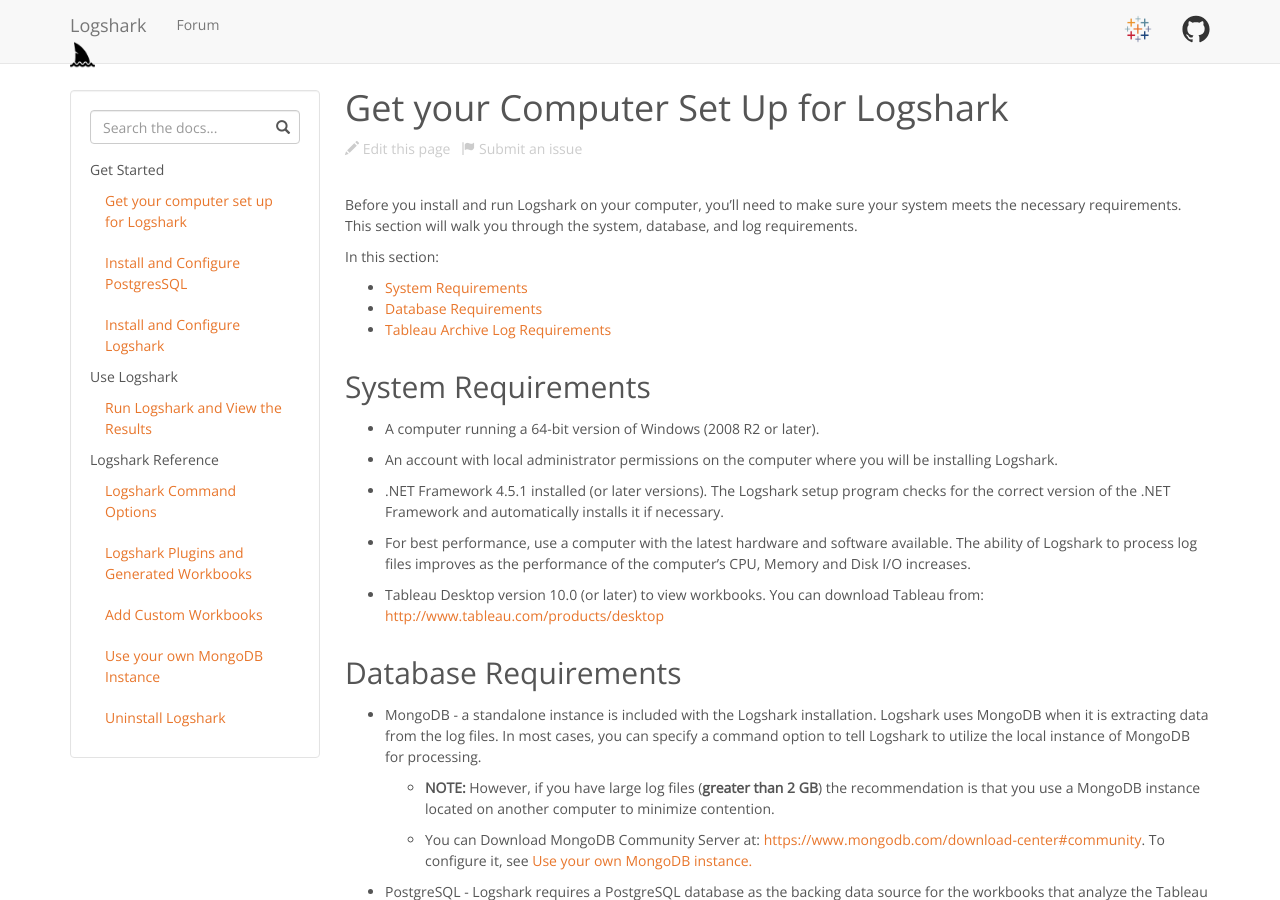
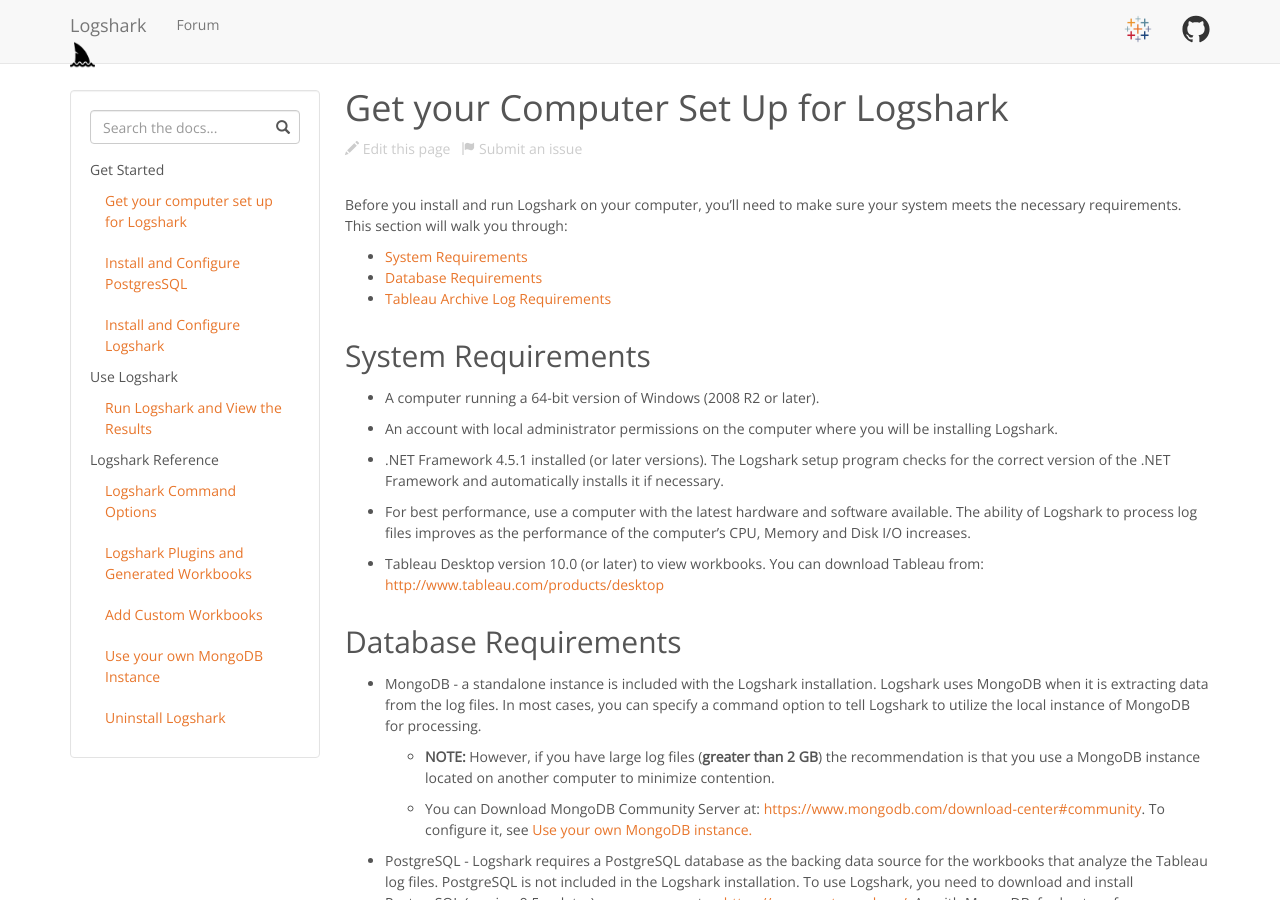
Before and after one commit to tableau/Logshark, a Jekyll site: the page built from docs/docs/logshark_prefunc.md, in a window 1280 px wide and 900 px high. Built offline with Jekyll 4.4.1, drawn with Linux system fonts in a browser that asks for light colours.

Commit message:
Update logshark_prefunc.md

```diff
--- a/docs/docs/logshark_prefunc.md
+++ b/docs/docs/logshark_prefunc.md
@@ -2,9 +2,7 @@
 title: Get your Computer Set Up for Logshark
 ---
 
-Before you install and run Logshark on your computer, you'll need to make sure your system meets the necessary requirements. This section will walk you through the system, database, and log requirements.
-
-In this section:
+Before you install and run Logshark on your computer, you'll need to make sure your system meets the necessary requirements. This section will walk you through:
 
 * TOC
 {:toc}
```
